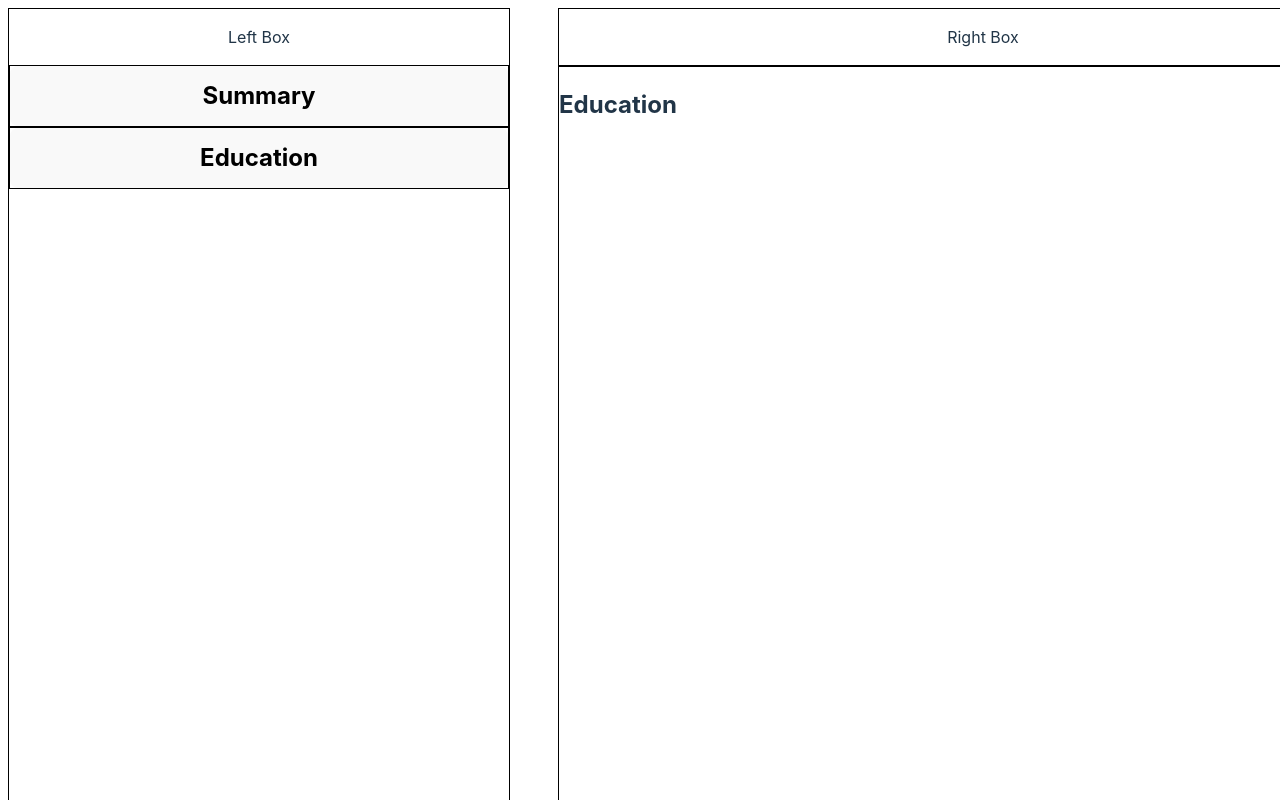
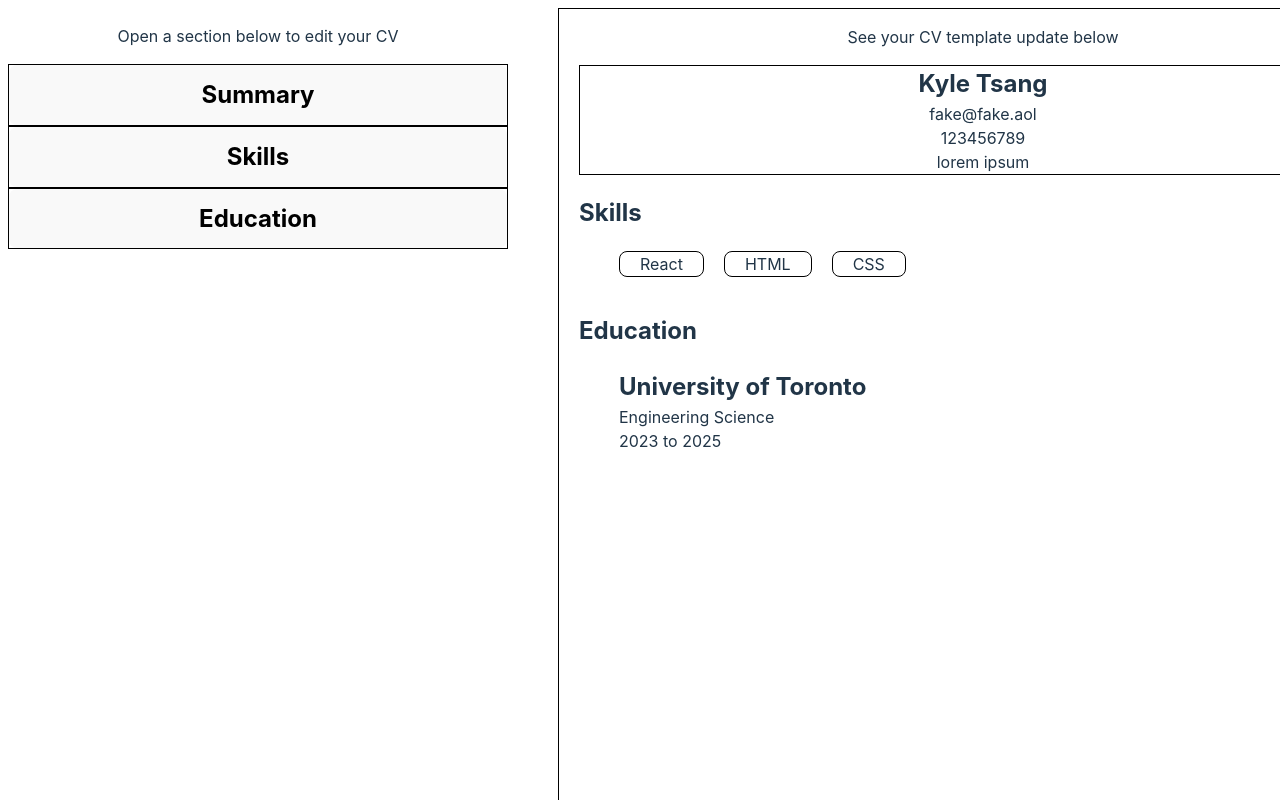
Before and after one commit to ADDikt88/cv-app, a React (Vite) app: page / in a window 1280 px wide. Shown: the top 800 px of the page. Built offline with nearby package versions, Linux system fonts and the light colour scheme.

Commit message:
Add skills section

```diff
--- a/src/CVApp.css
+++ b/src/CVApp.css
@@ -14,9 +14,9 @@
   transition: filter 300ms;
 }
 
-.left-box,
 .right-box {
   border: 1px solid black;
+  padding: 0 20px;
 }
 .left-box {
   width: 100%;
--- a/src/CVApp.jsx
+++ b/src/CVApp.jsx
@@ -2,19 +2,29 @@ import EditInfo from "./EditInfo.jsx";
 import DisplayInfo from "./DisplayInfo.jsx";
 import EditEducation from "./EditEducation.jsx";
 import DisplayEducation from "./DisplayEducation.jsx";
+import EditSkills from "./EditSkills.jsx";
+import DisplaySkills from "./DisplaySkills.jsx";
 import { useState } from "react";
 
 import "./CVApp.css";
 
 function CVApp() {
   const [user, setUser] = useState({
-    name: "",
-    email: "",
-    phone: "",
-    description: "",
+    name: "Kyle Tsang",
+    email: "fake@fake.aol",
+    phone: "123456789",
+    description: "lorem ipsum",
   });
 
-  const [educationList, setEducationList] = useState([]);
+  const [educationList, setEducationList] = useState([
+    {
+      name: "University of Toronto",
+      degree: "Engineering Science",
+      entryYear: 2023,
+      gradYear: 2025,
+    },
+  ]);
+  const [skillsList, setSkillsList] = useState(["React", "HTML", "CSS"]);
 
   function handleEducationSubmit(e) {
     console.log("education added");
@@ -25,6 +35,16 @@ function CVApp() {
     const gradYear = e.target.elements.gradYear.value;
 
     setEducationList([...educationList, { name, degree, entryYear, gradYear }]);
+
+    e.target.reset();
+  }
+
+  function handleNewSkill(e) {
+    console.log("skill added");
+    e.preventDefault();
+    const skill = e.target.elements.skill.value;
+
+    setSkillsList([...skillsList, skill]);
 
     e.target.reset();
   }
@@ -52,7 +72,7 @@ function CVApp() {
   return (
     <>
       <div className="left-box">
-        <p>Left Box</p>
+        <p>Open a section below to edit your CV</p>
         <EditInfo
           user={user.name}
           handleNameChange={handleNameChange}
@@ -60,14 +80,16 @@ function CVApp() {
           handlePhoneChange={handlePhoneChange}
           handleDescChange={handleDescChange}
         />
+        <EditSkills handleSubmit={handleNewSkill} skillsList={skillsList} />
         <EditEducation
           handleSubmit={handleEducationSubmit}
           educationList={educationList}
         />
       </div>
       <div className="right-box">
-        <p>Right Box</p>
+        <p>See your CV template update below</p>
         <DisplayInfo user={user} />
+        <DisplaySkills skillsList={skillsList} />
         <DisplayEducation educationList={educationList} />
       </div>
     </>
--- a/src/CollapsibleButton.jsx
+++ b/src/CollapsibleButton.jsx
@@ -17,7 +17,7 @@ function CollapsibleButton({ buttonLabel, children }) {
         ref={contentRef}
         style={{
           maxHeight: isOpen
-            ? `${contentRef.current.scrollHeight + 40}px`
+            ? `${contentRef.current.scrollHeight + 50}px`
             : "0px",
           overflow: "hidden",
           transition: "max-height 0.3s ease",
--- a/src/Display.css
+++ b/src/Display.css
@@ -18,3 +18,24 @@
 .display-education > ul > li > * {
   margin: 0;
 }
+
+.display-skills {
+  text-align: left;
+}
+
+.display-skills > ul {
+  display: flex;
+  flex-wrap: wrap;
+  gap: 20px;
+}
+
+.display-skills > ul > li {
+  list-style: none;
+  text-align: left;
+  border: 1px solid black;
+  padding: 0 20px;
+  border-radius: 8px;
+}
+.display-skills > ul > li > * {
+  margin: 0;
+}
--- /dev/null
+++ b/src/DisplaySkills.jsx
@@ -0,0 +1,16 @@
+function DisplaySkills({ skillsList }) {
+  return (
+    <div className="display-skills">
+      <h2>Skills</h2>
+      <ul>
+        {skillsList.map((skill, index) => (
+          <li key={index}>
+            <p>{skill}</p>
+          </li>
+        ))}
+      </ul>
+    </div>
+  );
+}
+
+export default DisplaySkills;
--- a/src/Edit.css
+++ b/src/Edit.css
@@ -40,3 +40,36 @@
 .edu-submit {
   border: 1px solid black;
 }
+
+.skills-container {
+  display: flex;
+  flex-direction: column;
+  border: 1px solid black;
+}
+
+.skills-container > * {
+  margin: 0;
+}
+
+.skills-container > div > form {
+  display: flex;
+  justify-content: center;
+  align-items: center;
+  gap: 10px;
+}
+
+.skill-submit {
+  border: 1px solid black;
+}
+
+.skills-card {
+  text-align: left;
+}
+
+.skills-card > ul > li {
+  list-style: none;
+  text-align: left;
+  display: flex;
+  justify-content: center;
+  align-items: center;
+}
--- a/src/EditEducation.jsx
+++ b/src/EditEducation.jsx
@@ -44,7 +44,7 @@ function EditEducation({ handleSubmit, educationList }) {
               </div>
             </fieldset>
             <button className="edu-submit" type="submit">
-              Submit
+              Add Education
             </button>
           </form>
           <EducationCard educationList={educationList} />
--- /dev/null
+++ b/src/EditSkills.jsx
@@ -0,0 +1,63 @@
+import "./Edit.css";
+import CollapsibleButton from "./CollapsibleButton";
+
+function EditSkills({ handleSubmit, skillsList }) {
+  return (
+    <>
+      <div className="skills-container">
+        <CollapsibleButton buttonLabel="Skills">
+          <form onSubmit={handleSubmit}>
+            <Input
+              label=""
+              name="skill"
+              type="text"
+              title="Please enter a new skill"
+              minLength="1"
+            />
+
+            <button className="skill-submit" type="submit">
+              Add Skill
+            </button>
+          </form>
+          <SkillsCard skillsList={skillsList} />
+        </CollapsibleButton>
+      </div>
+    </>
+  );
+}
+
+function Input({ label, name, type, title, minLength }) {
+  return (
+    <div>
+      <label>
+        {label}{" "}
+        <input
+          type={type}
+          name={name}
+          title={title}
+          minLength={minLength}
+          defaultValue=""
+          required
+        />
+      </label>
+    </div>
+  );
+}
+
+function SkillsCard({ skillsList }) {
+  return (
+    <div className="skills-card">
+      <ul>
+        {skillsList.map((skill, index) => (
+          <li key={index}>
+            <p>{skill}</p>
+            <button>Edit</button>
+            <button>Del</button>
+          </li>
+        ))}
+      </ul>
+    </div>
+  );
+}
+
+export default EditSkills;
```
